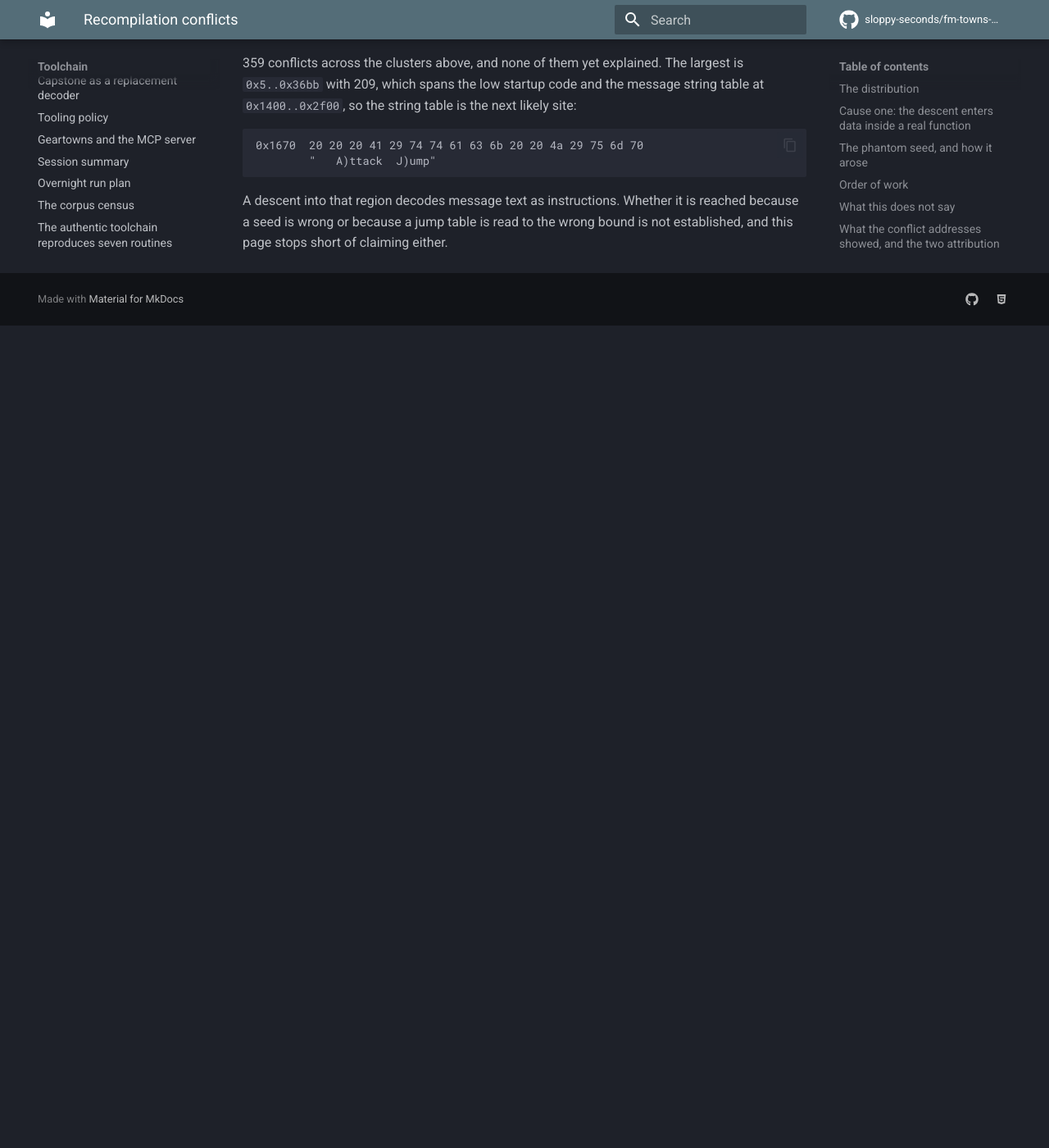
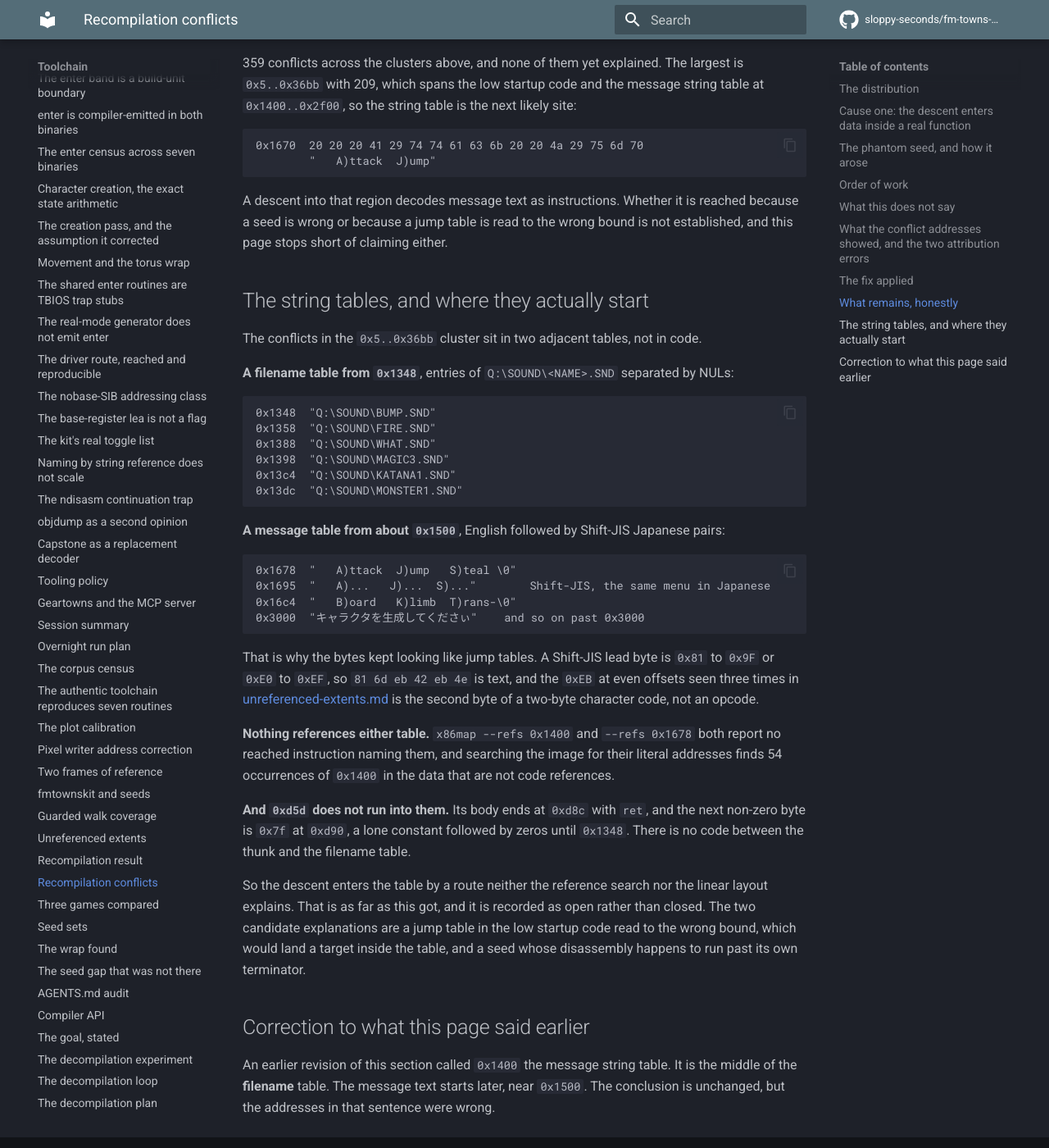
Before and after one commit to sloppy-seconds/fm-towns-ultima, an MkDocs documentation site: the page built from docs/recompilation-conflicts.md, in a window 1280 px wide and 1400 px high, scrolled down 3755 px. Shown: the whole window at 82% size. Built offline with MkDocs 1.6.1 and Material for MkDocs 9.7.7, drawn with Linux system fonts in a browser that asks for light colours; comment, search, counter and statistics services are not loaded; before the commit the page ends 4152 px from its top, so only the background shows below that.

Commit message:
The conflict cluster is two string tables, and the Shift-JIS explains the 0xEB
The 0x5..0x36bb cluster sits in two adjacent tables, not in code.

A filename table from 0x1348: "Q:\SOUND\BUMP.SND", "Q:\SOUND\FIRE.SND",
"Q:\SOUND\KATANA1.SND", NUL separated.

A message table from about 0x1500: English then Shift-JIS Japanese pairs, as
"   A)ttack  J)ump   S)teal" followed by the same menu in Japanese, and
Shift-JIS text continuing past 0x3000.

THAT EXPLAINS THE 0xEB PATTERN. A Shift-JIS lead byte is 0x81-0x9F or 0xE0-0xEF,
so 81 6d eb 42 eb 4e is text, and the 0xEB seen at even offsets three times in
unreferenced-extents.md is the second byte of a two-byte character code, not an
opcode. Three wrong readings of those bytes are accounted for by one fact.

Nothing references either table: --refs 0x1400 and --refs 0x1678 both report no
reached instruction, and the 54 occurrences of the literal 0x1400 in the image
are data, not code references.

And 0xd5d does not run into them. Its body ends at 0xd8c with ret, and the next
non-zero byte is a lone 0x7f at 0xd90 followed by zeros until 0x1348. There is no
code between the thunk and the filename table.

So the descent enters the table by a route neither the reference search nor the
layout explains. Recorded as open: either a jump table in the low startup code
read to the wrong bound, or a seed whose disassembly runs past its terminator.

Corrects an earlier sentence on this page that called 0x1400 the message table.
It is the middle of the filename table; the message text starts near 0x1500.

````diff
--- a/docs/recompilation-conflicts.md
+++ b/docs/recompilation-conflicts.md
@@ -163,3 +163,51 @@
 A descent into that region decodes message text as instructions. Whether it is reached because a
 seed is wrong or because a jump table is read to the wrong bound is not established, and this page
 stops short of claiming either.
+
+## The string tables, and where they actually start
+
+The conflicts in the `0x5..0x36bb` cluster sit in two adjacent tables, not in code.
+
+**A filename table from `0x1348`**, entries of `Q:\SOUND\<NAME>.SND` separated by NULs:
+
+```
+0x1348  "Q:\SOUND\BUMP.SND"
+0x1358  "Q:\SOUND\FIRE.SND"
+0x1388  "Q:\SOUND\WHAT.SND"
+0x1398  "Q:\SOUND\MAGIC3.SND"
+0x13c4  "Q:\SOUND\KATANA1.SND"
+0x13dc  "Q:\SOUND\MONSTER1.SND"
+```
+
+**A message table from about `0x1500`**, English followed by Shift-JIS Japanese pairs:
+
+```
+0x1678  "   A)ttack  J)ump   S)teal \0"
+0x1695  "   A)...   J)...  S)..."        Shift-JIS, the same menu in Japanese
+0x16c4  "   B)oard   K)limb  T)rans-\0"
+0x3000  "キャラクタを生成してくださぃ"    and so on past 0x3000
+```
+
+That is why the bytes kept looking like jump tables. A Shift-JIS lead byte is `0x81` to `0x9F` or
+`0xE0` to `0xEF`, so `81 6d eb 42 eb 4e` is text, and the `0xEB` at even offsets seen three times
+in [unreferenced-extents.md](unreferenced-extents.md) is the second byte of a two-byte character
+code, not an opcode.
+
+**Nothing references either table.** `x86map --refs 0x1400` and `--refs 0x1678` both report no
+reached instruction naming them, and searching the image for their literal addresses finds 54
+occurrences of `0x1400` in the data that are not code references.
+
+**And `0xd5d` does not run into them.** Its body ends at `0xd8c` with `ret`, and the next non-zero
+byte is `0x7f` at `0xd90`, a lone constant followed by zeros until `0x1348`. There is no code
+between the thunk and the filename table.
+
+So the descent enters the table by a route neither the reference search nor the linear layout
+explains. That is as far as this got, and it is recorded as open rather than closed. The two
+candidate explanations are a jump table in the low startup code read to the wrong bound, which would
+land a target inside the table, and a seed whose disassembly happens to run past its own terminator.
+
+## Correction to what this page said earlier
+
+An earlier revision of this section called `0x1400` the message string table. It is the middle of
+the **filename** table. The message text starts later, near `0x1500`. The conclusion is unchanged,
+but the addresses in that sentence were wrong.
````
